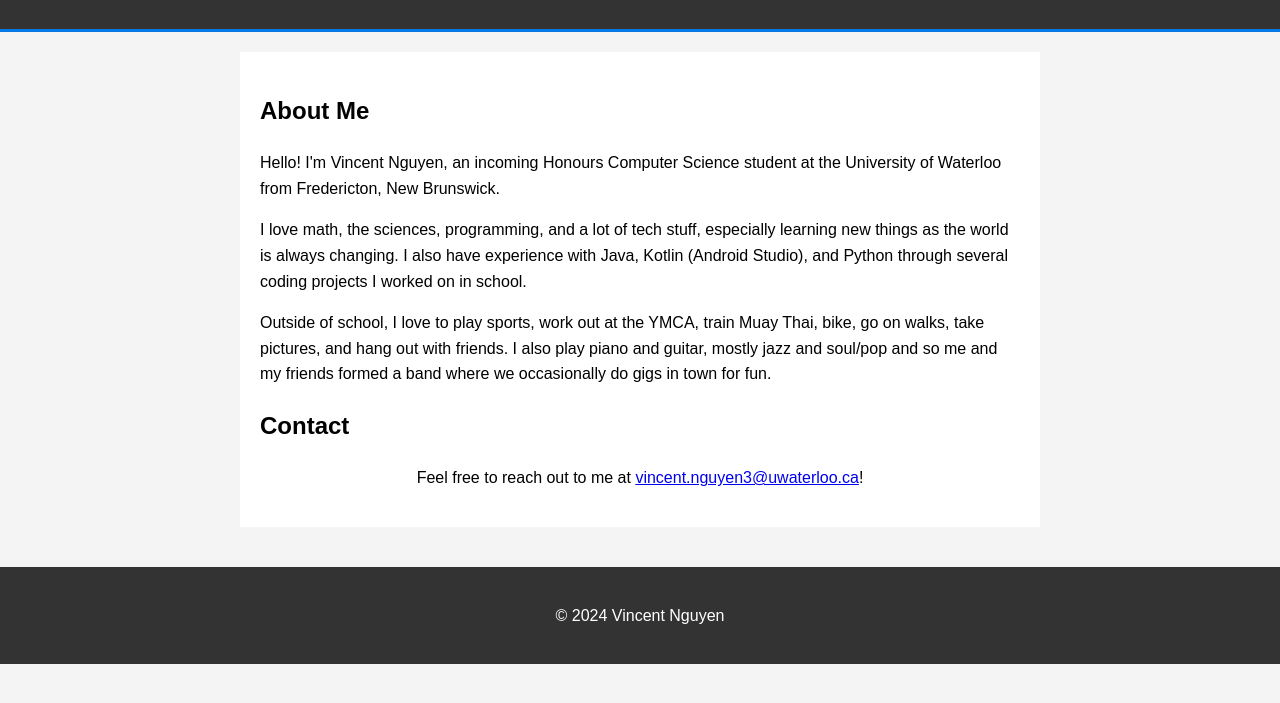
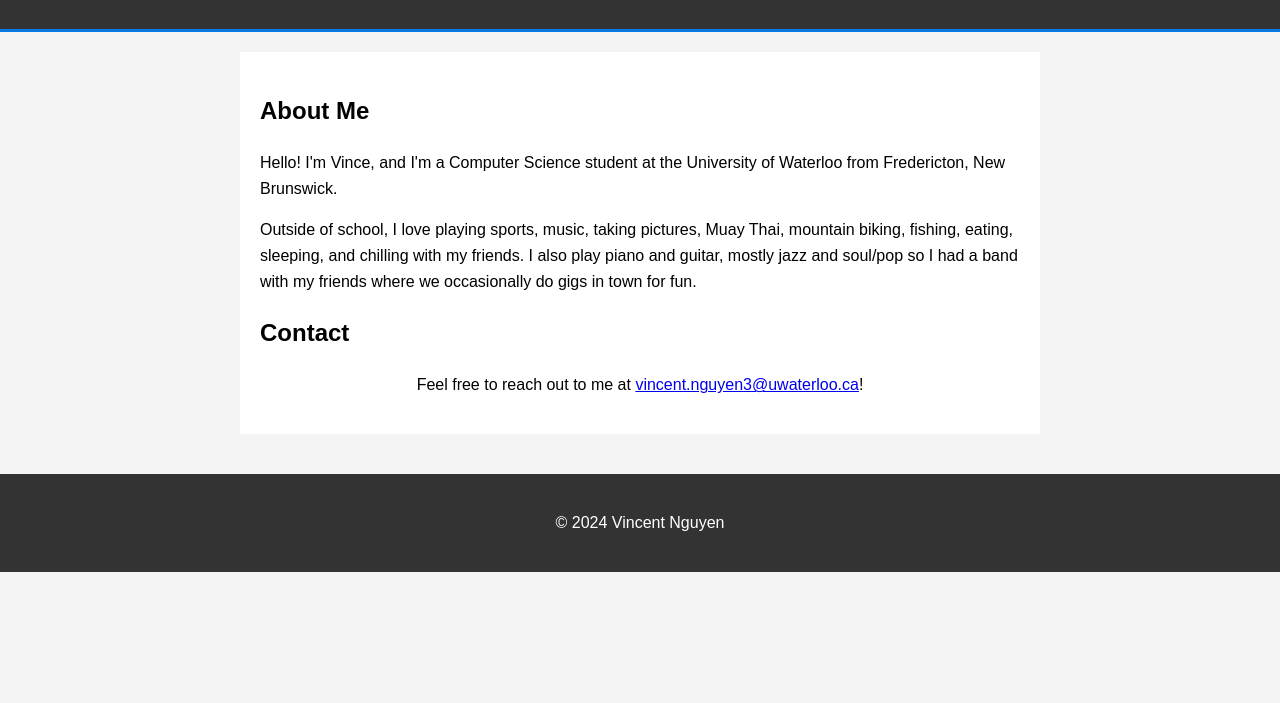
Before and after one commit to vinny-nguyen/dumbahh, a plain HTML site: page index.html in a window 1280 px wide. Shown: the part 71-774 px from the top of the page. Drawn offline with Linux system fonts and the light colour scheme.

Commit message:
Updated description

```diff
--- a/index.html
+++ b/index.html
@@ -57,13 +57,10 @@
         <div class="main-content">
             <h2>About Me</h2>
             <p>
-                Hello! I'm Vincent Nguyen, an incoming Honours Computer Science student at the University of Waterloo from Fredericton, New Brunswick.
+                Hello! I'm Vince, and I'm a Computer Science student at the University of Waterloo from Fredericton, New Brunswick.
             </p>
-            <p>
-                I love math, the sciences, programming, and a lot of tech stuff, especially learning new things as the world is always changing. I also have experience with Java, Kotlin (Android Studio), and Python through several coding projects I worked on in school.
-            </p>
-            <p>
-                Outside of school, I love to play sports, work out at the YMCA, train Muay Thai, bike, go on walks, take pictures, and hang out with friends. I also play piano and guitar, mostly jazz and soul/pop and so me and my friends formed a band where we occasionally do gigs in town for fun.
+            Outside of school, I love playing sports, music, taking pictures, Muay Thai, mountain biking, fishing, eating, sleeping, and chilling with my friends.
+            I also play piano and guitar, mostly jazz and soul/pop so I had a band with my friends where we occasionally do gigs in town for fun.
             </p>
             <h2>Contact</h2>
             <p class="contact">
```
Also changed, not shown: 1 other file.
